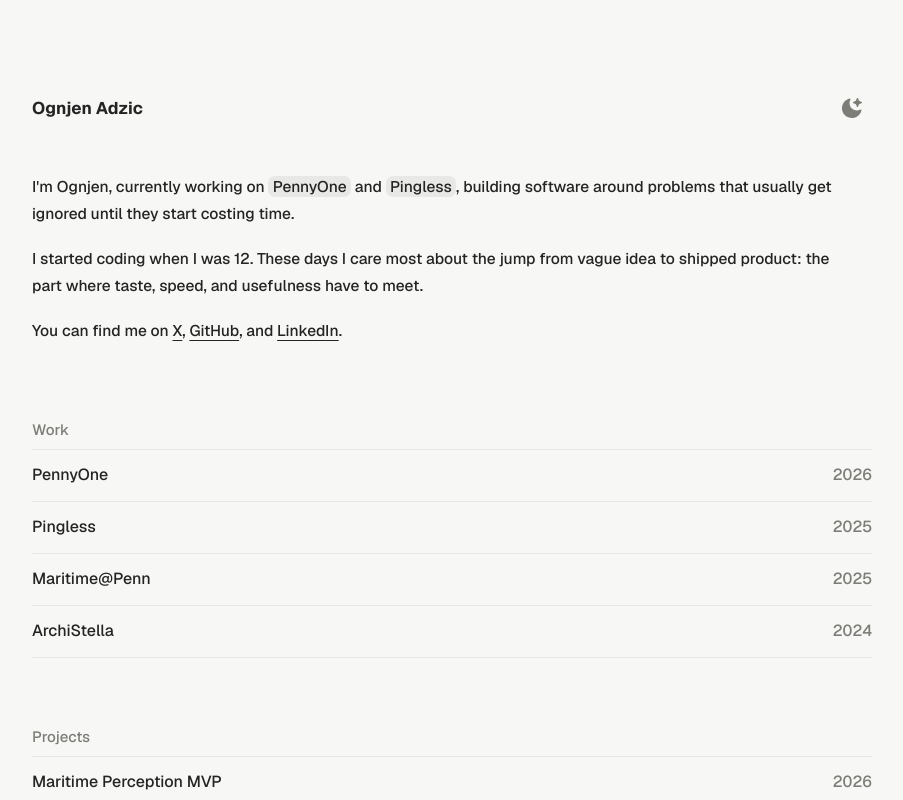
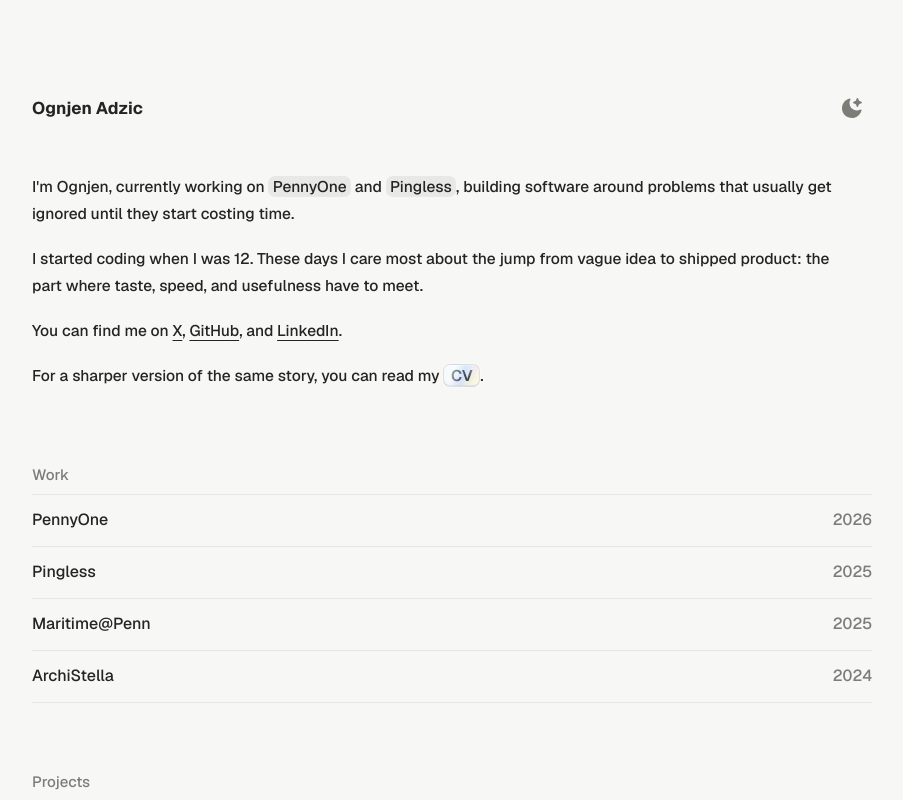
Before and after one commit to OgnjenAdzic28/portfolio, a Next.js app: page / in a window 1280 px wide. Shown: the top 800 px of the page, without its empty margins (188-1091 px from the left). Built offline with nearby package versions, Linux system fonts and the light colour scheme.

Commit message:
Add portfolio CV link

```diff
--- a/src/app/globals.css
+++ b/src/app/globals.css
@@ -175,6 +175,97 @@ a {
 .pill-link:hover,
 .pill-link:focus-visible {
   opacity: 0.74;
+}
+
+.cv-beam-link {
+  position: relative;
+  display: inline-flex;
+  align-items: center;
+  border: 1px solid color-mix(in srgb, var(--foreground) 10%, transparent);
+  border-radius: 7px;
+  background:
+    linear-gradient(
+      135deg,
+      color-mix(in srgb, var(--background) 72%, #ffffff),
+      color-mix(in srgb, #e9f8ff 72%, var(--background)) 28%,
+      color-mix(in srgb, #f7d6ff 68%, var(--background)) 54%,
+      color-mix(in srgb, #fff4c8 62%, var(--background)) 78%,
+      color-mix(in srgb, var(--background) 78%, #ffffff)
+    );
+  box-shadow:
+    inset 0 1px 0 color-mix(in srgb, #ffffff 72%, transparent),
+    inset 0 -1px 0 color-mix(in srgb, var(--foreground) 8%, transparent),
+    0 0 0 1px color-mix(in srgb, #ffffff 28%, transparent);
+  color: var(--foreground);
+  font-weight: 520;
+  line-height: 1.1;
+  overflow: hidden;
+  padding: 0.12em 0.42em 0.15em;
+  text-decoration: none;
+  vertical-align: baseline;
+}
+
+.cv-beam-link::before {
+  position: absolute;
+  inset: 0;
+  border-radius: inherit;
+  background:
+    linear-gradient(
+      110deg,
+      transparent 0%,
+      color-mix(in srgb, #ffffff 78%, transparent) 18%,
+      color-mix(in srgb, #8bdcff 42%, transparent) 30%,
+      transparent 46%
+    ),
+    repeating-linear-gradient(
+      115deg,
+      color-mix(in srgb, #ffffff 20%, transparent) 0 1px,
+      transparent 1px 6px
+    );
+  background-position:
+    -140% 0,
+    0 0;
+  background-size:
+    240% 100%,
+    100% 100%;
+  content: "";
+  opacity: 0.68;
+  pointer-events: none;
+  animation: holo-card-sweep 3.2s ease-in-out infinite;
+}
+
+.cv-beam-link::after {
+  position: absolute;
+  inset: 1px;
+  border-radius: 6px;
+  background: radial-gradient(
+    circle at 82% 12%,
+    color-mix(in srgb, #ffffff 62%, transparent),
+    transparent 28%
+  );
+  content: "";
+  opacity: 0.44;
+  pointer-events: none;
+}
+
+.cv-beam-link:hover,
+.cv-beam-link:focus-visible {
+  opacity: 0.9;
+}
+
+@keyframes holo-card-sweep {
+  0%,
+  100% {
+    background-position:
+      -140% 0,
+      0 0;
+  }
+
+  50% {
+    background-position:
+      160% 0,
+      6px 0;
+  }
 }
 
 .animated-pill-link {
@@ -544,6 +635,10 @@ html[data-theme-transition="warp"]::view-transition-new(root) {
     animation: none;
   }
 
+  .cv-beam-link::before {
+    animation: none;
+  }
+
   .animated-pill-live .animated-pill-word {
     animation: none;
     filter: none;
--- a/src/app/page.tsx
+++ b/src/app/page.tsx
@@ -164,10 +164,24 @@ export default function Home() {
           </AudioLink>
           .
         </p>
+
+        <p className="reveal" style={revealStyle(4)}>
+          For a sharper version of the same story, you can read my{" "}
+          <AudioLink
+            href="/Ognjen_Adzic_Resume.pdf"
+            tone="accent"
+            target="_blank"
+            rel="noreferrer"
+            className="cv-beam-link"
+          >
+            CV
+          </AudioLink>
+          .
+        </p>
       </section>
 
-      <Section title="Work" items={work} delayStart={4} />
-      <Section title="Projects" items={projects} delayStart={5} />
+      <Section title="Work" items={work} delayStart={5} />
+      <Section title="Projects" items={projects} delayStart={6} />
     </main>
   );
 }
```
Also changed, not shown: 1 other file (tests, documents, lock files or other folders).
